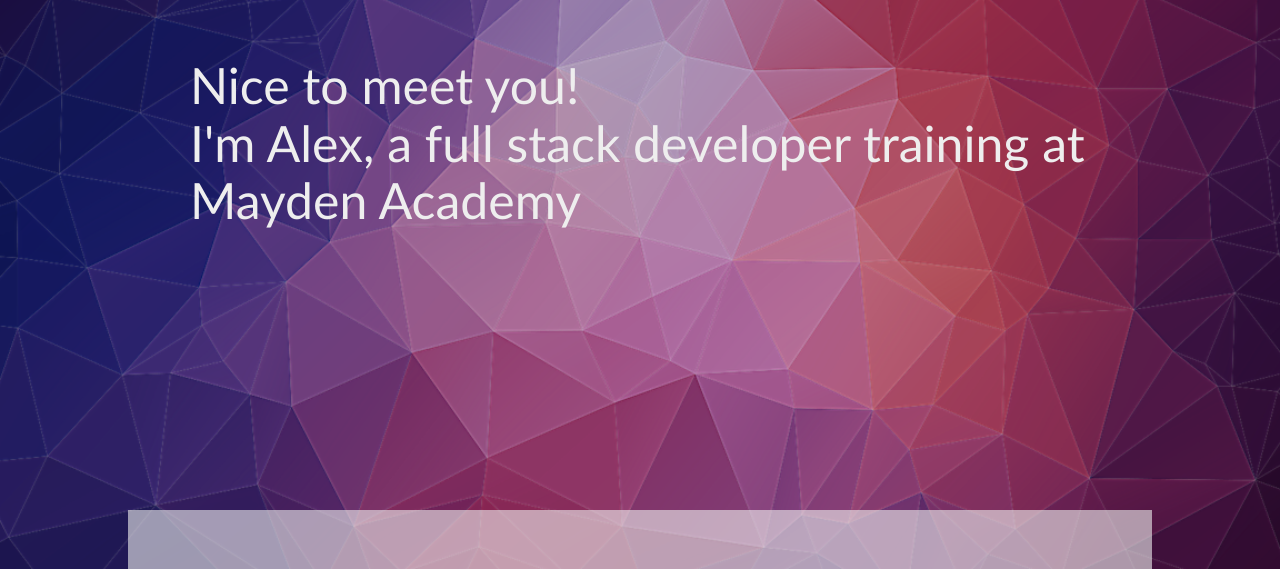
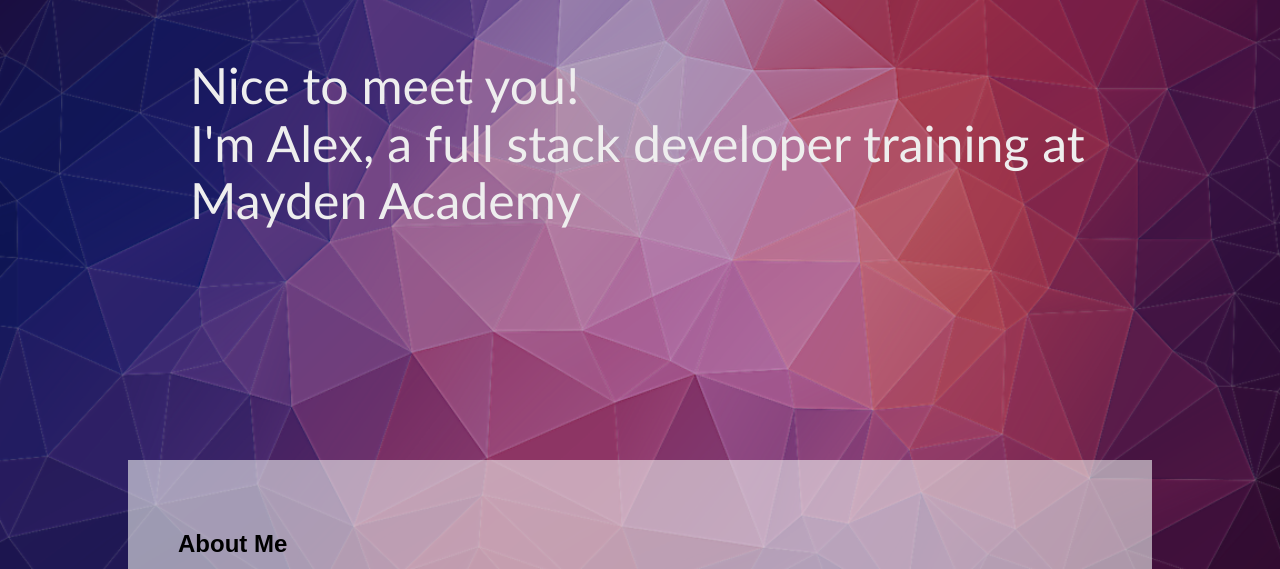
Before and after one commit to HiredMussel/MaydenPortfolio, a plain HTML site: page index.html in a window 1280 px wide. Shown: the part 221-790 px from the top of the page. Drawn offline with Linux system fonts and the light colour scheme.

Commit message:
fix spacing in main sections

```diff
--- a/styles.css
+++ b/styles.css
@@ -186,8 +186,7 @@
 	/* Default Styling */
 
 	section {
-		padding: 3em 5em;
-		padding-top: 0em;
+		padding: 0 5em;
 	}
 
 	main h1 {
```
